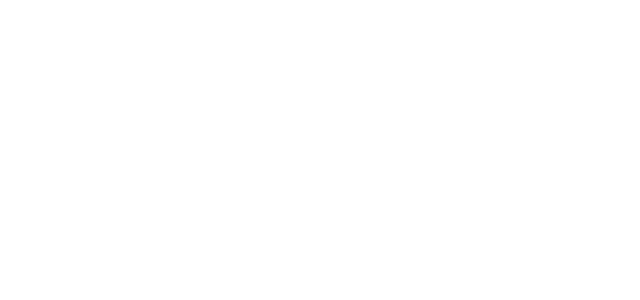
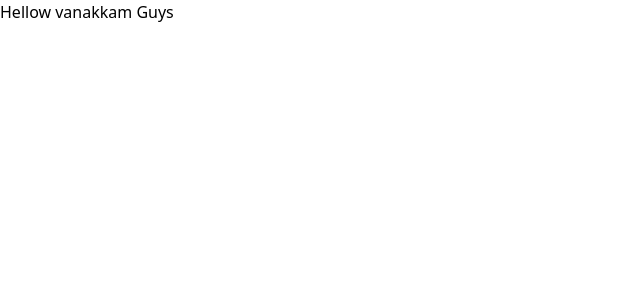
Before and after one commit to vinson1906/IT-Department-HUB, a Next.js app in the folder frount-end/: page / in a window 1280 px wide. Shown: the top 300 px of the page, without its empty margins (0-640 px from the left). Built offline with nearby package versions, Linux system fonts and the light colour scheme.

Commit message:
updates from vinson git lesson

```diff
--- a/frount-end/src/app/page.jsx
+++ b/frount-end/src/app/page.jsx
@@ -1,9 +1,10 @@
 import Image from "next/image";
+import Hero from "@/components/hero/hero"
 
 export default function Home() {
   return (
     <div className="">
-
+      <Hero />
     </div>
   );
 }
--- /dev/null
+++ b/frount-end/src/components/hero/hero.jsx
@@ -0,0 +1,13 @@
+"use client"
+
+import React from "react";
+
+const Hero = () => {
+    return (
+        <>
+        <h1>Hellow vanakkam Guys</h1>
+        </>
+    )
+}
+
+export default Hero;
```
